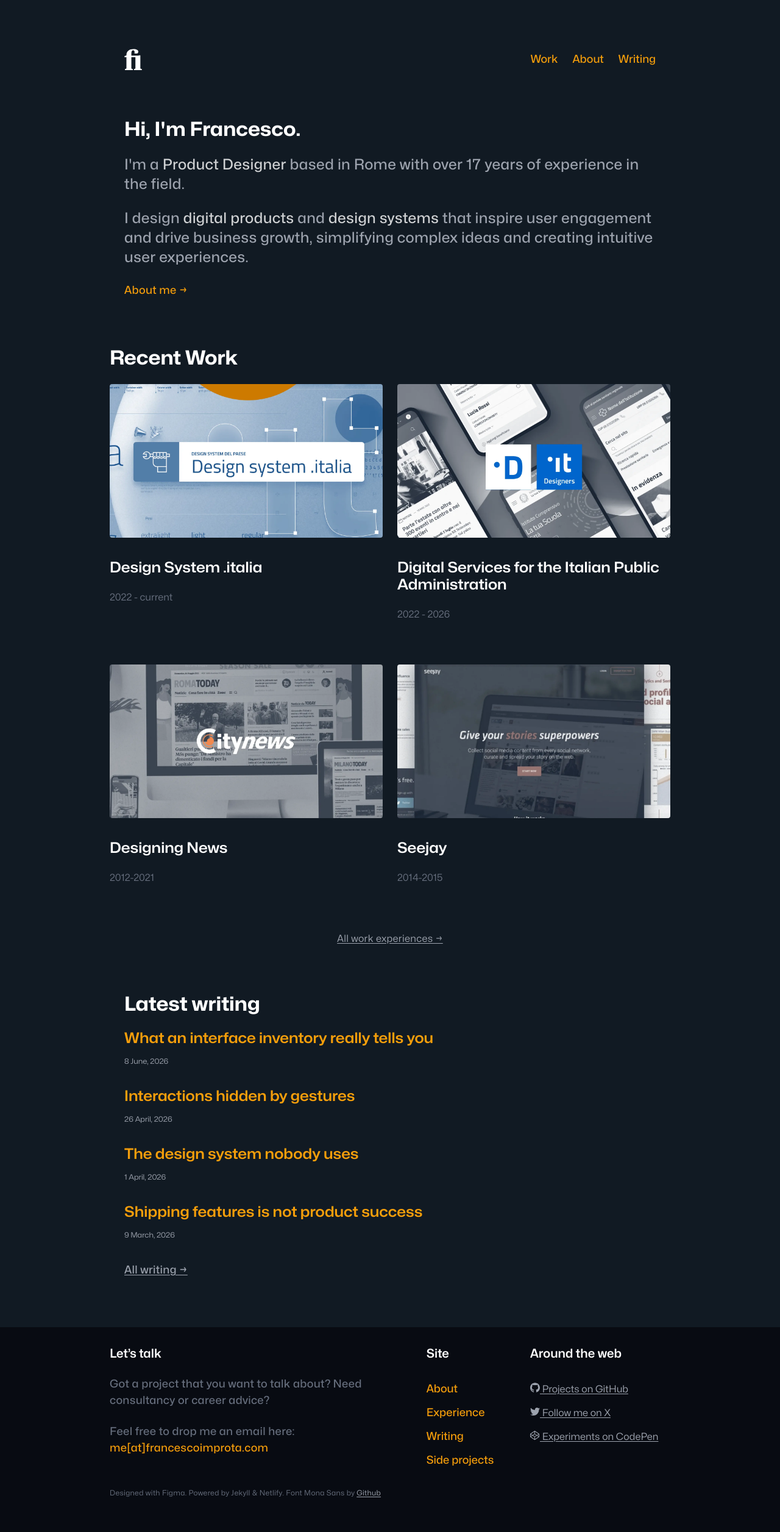
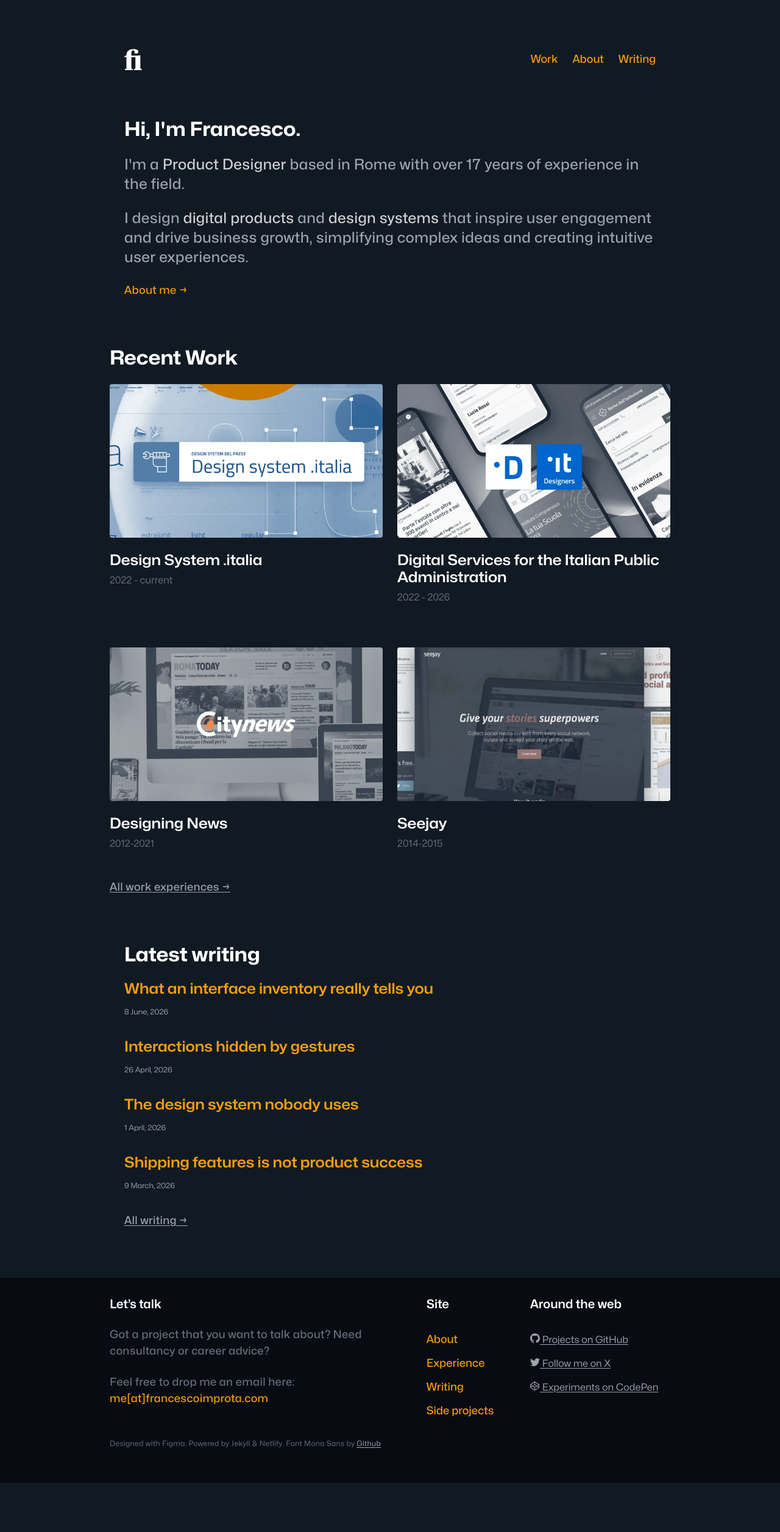
Before and after one commit to zetareticoli/fi, a Jekyll site: the page built from index.html, in a window 1280 px wide. Shown: the whole page at 61% size. Built offline with Jekyll 4.4.1, drawn with Linux system fonts in a browser that asks for light colours; some web fonts are replaced; after the commit the page ends 2432 px from its top, so only the background shows below that.

Commit message:
fix: featured work spacing

```diff
--- a/_includes/featured.html
+++ b/_includes/featured.html
@@ -12,7 +12,7 @@
     {% endif %}
     {% if work.url %}
       <a href="{{work.url}}" class="color-text-primary">
-        <h3 class="headline-secondary">{{work.title}}</h3>
+        <h3 class="headline-secondary mb-xs">{{work.title}}</h3>
       </a>
     {% else %}
       <h3 class="headline-secondary">{{work.title}}</h3>
--- a/_sass/components/_lists.scss
+++ b/_sass/components/_lists.scss
@@ -54,10 +54,6 @@
   border-radius: var(--radius-smooth-corner);
 }
 
-.project__meta {
-  padding-top: var(--spacing-stack-s);
-}
-
 .project__tag {
   display: block;
   margin-bottom: var(--spacing-stack-xs);
--- a/index.html
+++ b/index.html
@@ -19,12 +19,12 @@ home: true
     <h2 class="headline-default">Recent Work</h2>
   </div>
   <div class="inner-large">
-    <div class="list-projects mb-l">
+    <div class="list-projects">
     {% for work in site.data.works limit:4 %}
       {% include featured.html %}
     {% endfor %}
     </div>
-    <p class="text-small color-text-weak text-center">
+    <p>
       <a class="link-light link-underline" href="/experience/">All work experiences →</a>
     </p>
   </div>
```
